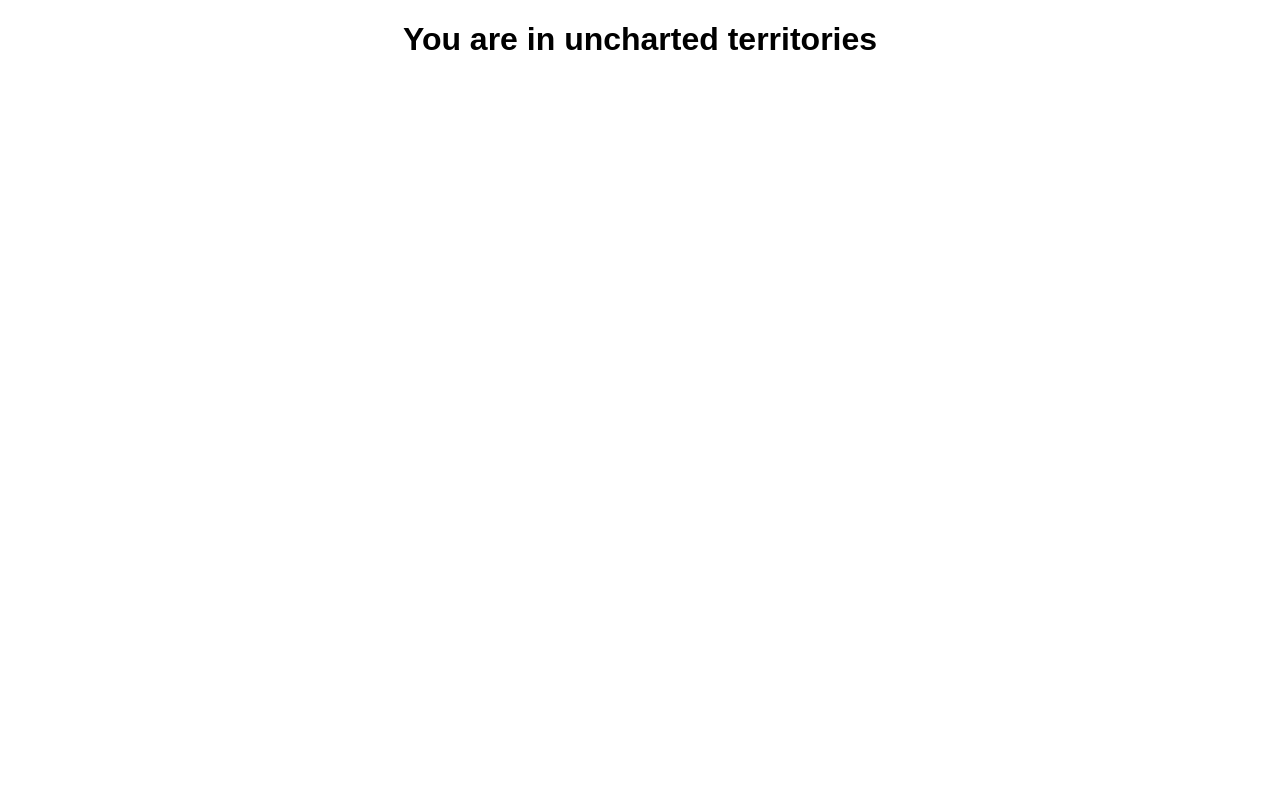
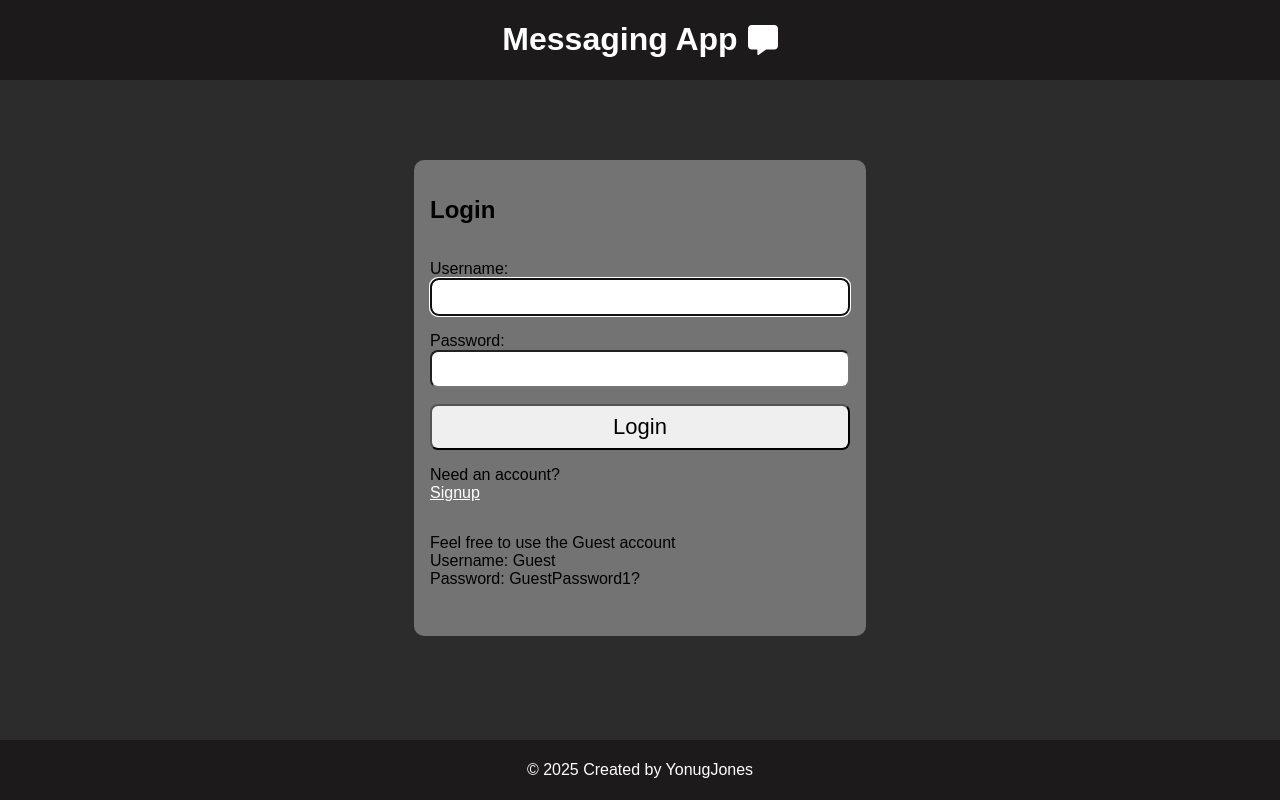
Before and after one commit to YonugJones/messaging-app, a React (Vite) app in the folder frontend/: page /login in a window 1280 px wide. Built offline with nearby package versions, Linux system fonts and the light colour scheme.

Commit message:
created Login component

```diff
--- /dev/null
+++ b/frontend/src/components/Login/Login.css
@@ -0,0 +1,88 @@
+section {
+  width: 100%;
+  max-width: 420px;
+  min-height: 300px;
+  display: flex;
+  flex-direction: column;
+  justify-content: flex-start;
+  padding: 1rem;
+  background-color: rgba(255, 255, 255, 0.336);
+  border-radius: 10px;
+  margin: 5rem auto;
+  color: black;
+}
+
+form {
+  display: flex;
+  flex-direction: column;
+  justify-content: space-evenly;
+  flex-grow: 1;
+  padding-bottom: 1rem;
+}
+
+a, a:visited {
+  color: #fff;
+}
+
+input[type="text"],
+input[type="password"],
+button,
+textarea {
+font-size: 22px;
+padding: 0.25rem;
+border-radius: 0.5rem;
+}
+
+label,
+button {
+margin-top: 1rem;
+}
+
+button {
+padding: 0.5rem;
+}
+
+.instructions {
+  font-size: 0.75rem;
+  border-radius: 0.5rem;
+  background: #000;
+  color: #fff;
+  padding: 0.25rem;
+  position: relative;
+  bottom: -10px;
+}
+
+.instructions > svg {
+  margin-right: 0.25rem;
+}
+
+.offscreen {
+  position: absolute;
+  left: -9999px;
+}
+
+.hide {
+  display: none;
+}
+
+.valid {
+  color: limegreen;
+  margin-left: 0.25rem;
+}
+
+.invalid {
+  color: red;
+  margin-left: 0.25rem;
+}
+
+.errmsg {
+  background-color: lightpink;
+  color: firebrick;
+  font-weight: bold;
+  padding: 0.5rem;
+  margin-bottom: 0.5rem;
+}
+
+.line {
+  display: inline-block;
+}
--- /dev/null
+++ b/frontend/src/components/Login/Login.jsx
@@ -0,0 +1,105 @@
+import { useRef, useState, useEffect } from 'react';
+// import { faCheck, faTimes, faInfoCircle } from '@fortawesome/free-solid-svg-icons';
+// import { FontAwesomeIcon } from '@fortawesome/react-fontawesome';
+import { Link } from 'react-router-dom';
+import './Login.css';
+
+const Login = () => {
+  const usernameRef = useRef();
+  const errRef = useRef();
+
+  const [username, setUsername] = useState('');
+  const [password, setPassword] = useState('');
+  const [errMsg, setErrMsg] = useState('');
+  const [success, setSuccess] = useState(false);
+
+  // set focus to usernameRef on mount
+  useEffect(() => {
+    usernameRef.current.focus();
+  }, []);
+
+  // empty the errMsg if the user changes the input
+  useEffect(() => {
+    setErrMsg('');
+  }, [username, password]);
+
+  const handleSubmit = async (e) => {
+    e.preventDefault();
+    console.log(username, password);
+    setUsername('');
+    setPassword('');
+    setSuccess(true);
+
+  }
+
+  return (
+    <>
+      { success ? (
+        <section>
+          <h1>Login successful</h1>
+          <br />
+          <p>
+            <Link to='/'>Go home</Link>
+          </p>
+        </section>
+      ) : (
+        <section>
+          {/* errMsg display at top of form */}
+          <p
+            ref={errRef}
+            className={ errMsg ? 'errmsg' : 'offscreen' }
+            aria-live='assertive'
+          >
+            {errMsg}
+          </p>
+          <h1>Login</h1>
+          <form onSubmit={handleSubmit}>
+            {/* USERNAME FIELD */}
+            <label htmlFor='username'>
+              Username:
+            </label>
+            <input
+              type='text'
+              id='username'
+              ref={usernameRef}
+              autoComplete='on'
+              onChange={(e) => setUsername(e.target.value)}
+              value={username}
+              required
+            />
+            {/* PASSWORD FIELD */}
+            <label htmlFor='password'>
+              Password:
+            </label>
+            <input
+              type='password'
+              id='password'
+              autoComplete='off'
+              onChange={(e) => setPassword(e.target.value)}
+              value={password}
+              required
+            />
+            <button>Login</button>
+            <p>
+              Need an account?<br />
+              <span className='line'>
+                <Link to='/signup'>
+                  Signup
+                </Link>
+              </span>
+            </p>
+            <p>
+              <span>
+                Feel free to use the Guest account <br />
+                Username: Guest <br />
+                Password: GuestPassword1?
+              </span>
+            </p>
+          </form>
+        </section>
+      )}
+    </>
+  )
+}
+
+export default Login;
--- a/frontend/src/components/Signup/Signup.jsx
+++ b/frontend/src/components/Signup/Signup.jsx
@@ -1,6 +1,6 @@
-import { useRef, useState, useEffect } from 'react'
-import { faCheck, faTimes, faInfoCircle } from '@fortawesome/free-solid-svg-icons'
-import { FontAwesomeIcon } from '@fortawesome/react-fontawesome'
+import { useRef, useState, useEffect } from 'react';
+import { faCheck, faTimes, faInfoCircle } from '@fortawesome/free-solid-svg-icons';
+import { FontAwesomeIcon } from '@fortawesome/react-fontawesome';
 import { Link } from 'react-router-dom';
 import { signup } from '../../api/authService';
 import './Signup.css';
@@ -83,7 +83,7 @@ const Signup = () => {
         </section>
       ) : (
         <section>
-          {/* USERNAME */}
+          {/* errMsg display at top of form */}
           <p
             ref={errRef}
             className={ errMsg ? 'errmsg' : 'offscreen' }
@@ -92,6 +92,7 @@ const Signup = () => {
             {errMsg}
           </p>
           <h1>Signup</h1>
+          {/* USERNAME FIELD */}
           <form onSubmit={handleSubmit}>
             <label htmlFor='username'>
               Username:
@@ -108,6 +109,7 @@ const Signup = () => {
               ref={usernameRef}
               autoComplete='off'
               onChange={(e) => setUsername(e.target.value)}
+              value={username}
               required
               aria-invalid={ validUsername ? 'false' : 'true' }
               aria-describedby='uidnote'
@@ -123,7 +125,7 @@ const Signup = () => {
               Username cannot contain spaces <br />
               Cannot start with a space <br />
             </p>
-            {/* PASSWORD */}
+            {/* PASSWORD FIELD */}
             <label htmlFor="password">
               Password:
               <span className={ validPassword ? 'valid' : 'hide' }>
@@ -137,6 +139,7 @@ const Signup = () => {
               type='password'
               id='password'
               onChange={(e) => setPassword(e.target.value)}
+              value={password}
               autoComplete='off'
               required
               aria-invalid={ validPassword ? 'false' : 'true' }
@@ -158,7 +161,7 @@ const Signup = () => {
               <span aria-label='asterisk'>*</span><span aria-label='open parentheses'>(</span>
               <span aria-label='closed parentheses'>)</span>
             </p>
-            {/* CONFIRM PASSWORD */}
+            {/* CONFIRM PASSWORD FIELD */}
             <label htmlFor='confirmPassword'>
               Confirm Password:
               <span className={ validConfirmPassword && confirmPassword ? 'valid' : 'hide' }>
@@ -172,6 +175,7 @@ const Signup = () => {
               type='password'
               id='confirmPassword'
               onChange={(e) => setConfirmPassword(e.target.value)}
+              value={confirmPassword}
               autoComplete='off'
               required
               aria-invalid={ validConfirmPassword ? 'false' : 'true' }
@@ -194,7 +198,7 @@ const Signup = () => {
           <p>
             Already registered?<br />
             <span className='line'>
-              <Link to='#'>
+              <Link to='/login'>
                 Login
               </Link>
             </span>
--- a/frontend/src/routes.jsx
+++ b/frontend/src/routes.jsx
@@ -1,4 +1,5 @@
 import App from './App';
+import Login from './components/Login/Login';
 import Signup from './components/Signup/Signup';
 import ErrorPage from './pages/ErrorPage/ErrorPage';
 
@@ -8,7 +9,8 @@ const routes = [
     element: <App />,
     errorElement: <ErrorPage />,
     children: [
-      { path: '/signup', element: <Signup /> }
+      { path: '/signup', element: <Signup /> },
+      { path: '/login', element:  <Login /> }
     ]
   }
 ];
```
